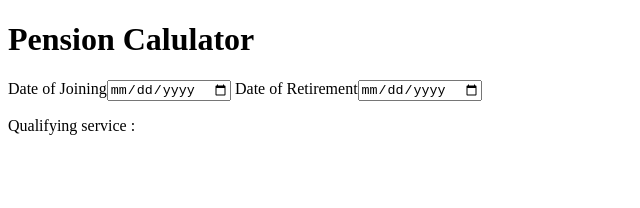
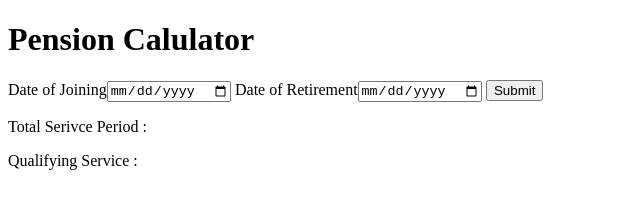
Before and after one commit to salmanulfarzy/pension, a plain HTML site: page index.html in a window 1280 px wide. Shown: the whole page, without its empty margins (0-640 px from the left). Drawn offline with Linux system fonts and the light colour scheme.

Commit message:
Calculate total_service and qualifying service
Not considering any non-qualifying services or special services. They
will be added in later iteration

```diff
--- a/index.html
+++ b/index.html
@@ -7,19 +7,16 @@
 </head>
 <body>
 <h1>Pension Calulator</h1>
-<form action="">
+<form id="pension" action="#">
 	<label for="doj">Date of Joining</label><input type="date" id="doj">
 	<label for="dor">Date of Retirement</label><input type="date" id="dor">
-	<p id='qs'>Qualifying service : </p>
+	<button type="submit" onclick="calculate()">Submit</button>
 </form>
+
+<div id="qs">
+	<p id="ts">Total Serivce Period : </p>
+	<p id="qs">Qualifying Service : </p>
+</div>
 </body>
-<script>
-	date_of_joining = doj.valueAsDate;
-	date_of_retirement = dor.valueAsDate;
-	years = date_of_retirement.getFullYear() - date_of_joining.getFullYear();
-	months = date_of_retirement.getMonth() - date_of_joining.getMonth();
-	days = date_of_retirement.getDate() - date_of_joining.getDate();
-	text = document.createTextNode( years + ' Years ' + months + ' Months ' + days + ' Days');
-	document.getElementById('qs').appendChild(text);
-</script>
+<script src="main.js"></script>
 </html>
--- /dev/null
+++ b/main.js
@@ -0,0 +1,15 @@
+function calculate() {
+	const date_of_joining = document.getElementById('doj').valueAsDate;
+	const date_of_retirement = document.getElementById('dor').valueAsDate;
+	years = date_of_retirement.getFullYear() - date_of_joining.getFullYear();
+	months = date_of_retirement.getMonth() - date_of_joining.getMonth();
+	days = date_of_retirement.getDate() - date_of_joining.getDate();
+
+	total_service_text = document.createTextNode(
+		`${years} Years ${months} Months and ${days} Days`);
+	// months are zero indexed
+	qualifying_service = document.createTextNode(`${months > 5 ? years+1 : years} Years`);
+
+	document.getElementById('ts').appendChild(total_service_text);
+	document.getElementById('qs').appendChild(qualifying_service);
+}
```
